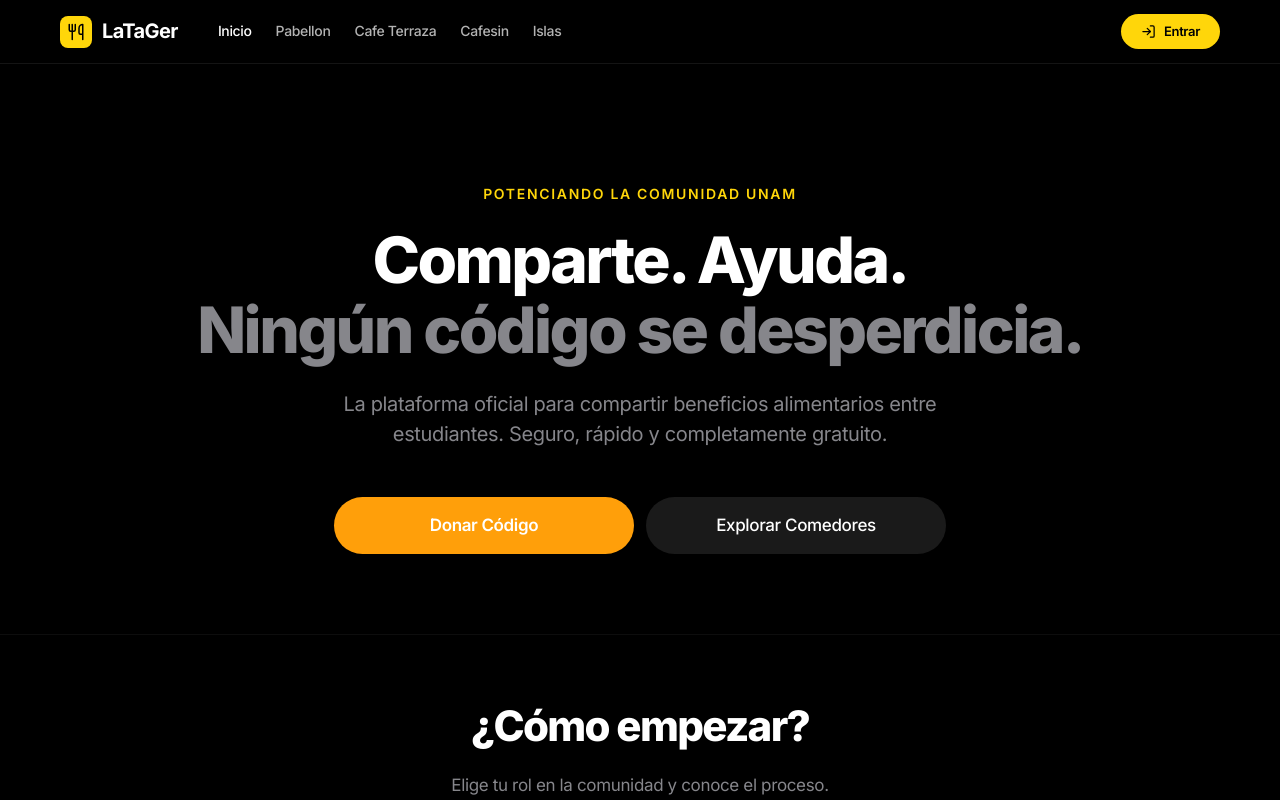
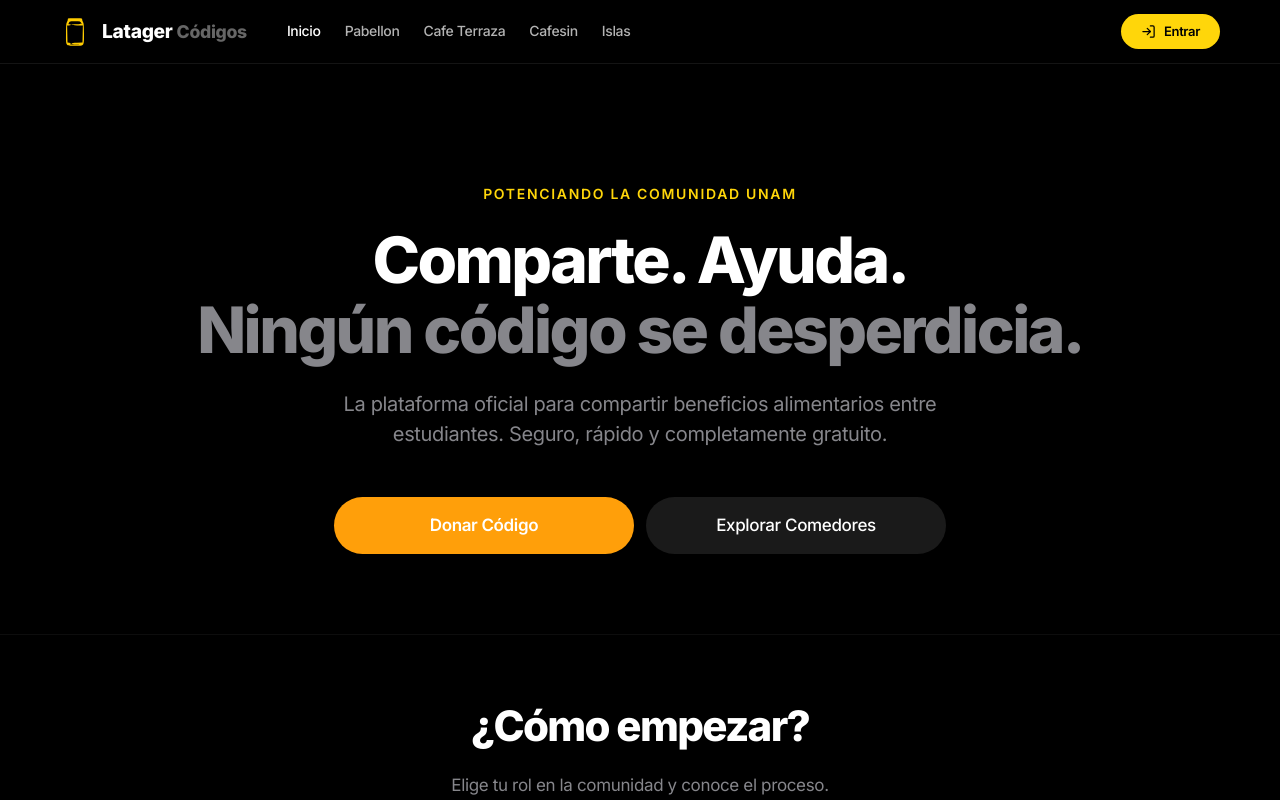
Before and after one commit to Cesbaut/LATAGER_CODIGOS, a React (Vite) app: page / in a window 1280 px wide. Shown: the top 800 px of the page. Built offline with nearby package versions, Linux system fonts and the light colour scheme; no server answers.

Commit message:
feat: unified yellow logo and minimalist navbar

```diff
--- /dev/null
+++ b/src/assets/lata.jsx
@@ -0,0 +1,25 @@
+import React from 'react';
+
+// El componente Logo ahora acepta 'className' y otros props como 'style'
+const Logo = ({ className = "w-24 h-24", ...props }) => ( // Valor por defecto para que no se rompa si no se le pasa nada
+
+    <svg version="1.0" xmlns="http://www.w3.org/2000/svg"
+        width="50.000000pt" height="50.000000pt" viewBox="0 0 50.000000 50.000000"
+        preserveAspectRatio="xMidYMid meet" className={className} {...props}>
+        <g id="logo" className="icono_fill"
+            transform="translate(0.000000,50.000000) scale(0.100000,-0.100000)"
+            fill="currentColor" stroke="none">
+            <path
+                d="M130 457 c0 -13 -7 -32 -15 -43 -11 -15 -14 -55 -15 -190 0 -215 -8
+                -204 152 -204 155 0 148 -10 148 206 -1 133 -4 173 -15 188 -8 11 -15 30 -15
+                43 0 23 -1 23 -120 23 -119 0 -120 0 -120 -23z m216 -44 c7 -10 14 -21 14 -25
+                0 -5 -38 -8 -85 -8 -50 0 -85 -4 -85 -10 0 -6 38 -10 95 -10 l96 0 -3 -142 -3
+                -143 -92 -3 c-51 -1 -93 -7 -93 -12 0 -5 35 -11 78 -13 76 -3 75 -3 -18 -4
+                -52 -1 -89 1 -82 4 21 8 13 22 -15 25 l-28 3 -3 143 -3 142 31 0 c16 0 30 5
+                30 10 0 6 -9 10 -20 10 -23 0 -24 3 -8 30 11 17 24 20 97 20 68 0 86 -3 97
+                -17z" />
+        </g>
+    </svg>
+);
+
+export default Logo;
--- a/src/components/Layout.jsx
+++ b/src/components/Layout.jsx
@@ -1,6 +1,8 @@
 import React from 'react';
 import { Outlet, Link, useLocation } from 'react-router-dom';
 import { Utensils, QrCode, LogOut, LogIn, Gift, User as UserIcon } from 'lucide-react';
+
+import Logo from '../assets/lata';
 
 export default function Layout({ user }) {
     const location = useLocation();
@@ -15,25 +17,13 @@ export default function Layout({ user }) {
                             textDecoration: 'none',
                             display: 'flex',
                             alignItems: 'center',
-                            gap: '10px'
+                            gap: '12px'
                         }}>
-                            <div style={{
-                                background: '#ffd60a',
-                                borderRadius: '8px',
-                                width: '32px',
-                                height: '32px',
-                                display: 'flex',
-                                alignItems: 'center',
-                                justifyContent: 'center'
-                            }}>
-                                <Utensils size={18} color="black" />
+                            <Logo style={{ color: '#ffcc00', width: '30px', height: '30px' }} />
+                            <div style={{ display: 'flex', gap: '4px', alignItems: 'baseline' }}>
+                                <span style={{ fontSize: '1.2rem', fontWeight: '800', color: '#ffffff', letterSpacing: '-0.3px' }}>Latager</span>
+                                <span style={{ fontSize: '1.1rem', fontWeight: '800', color: 'rgba(255,255,255,0.4)', letterSpacing: '-0.3px' }}>Códigos</span>
                             </div>
-                            <span style={{
-                                fontSize: '20px',
-                                fontWeight: 700,
-                                letterSpacing: '-0.03em',
-                                color: '#ffffff'
-                            }}>LaTaGer</span>
                         </Link>
 
                         <nav className="nav-links desktop-only" style={{ display: 'flex', gap: '24px' }}>
```
